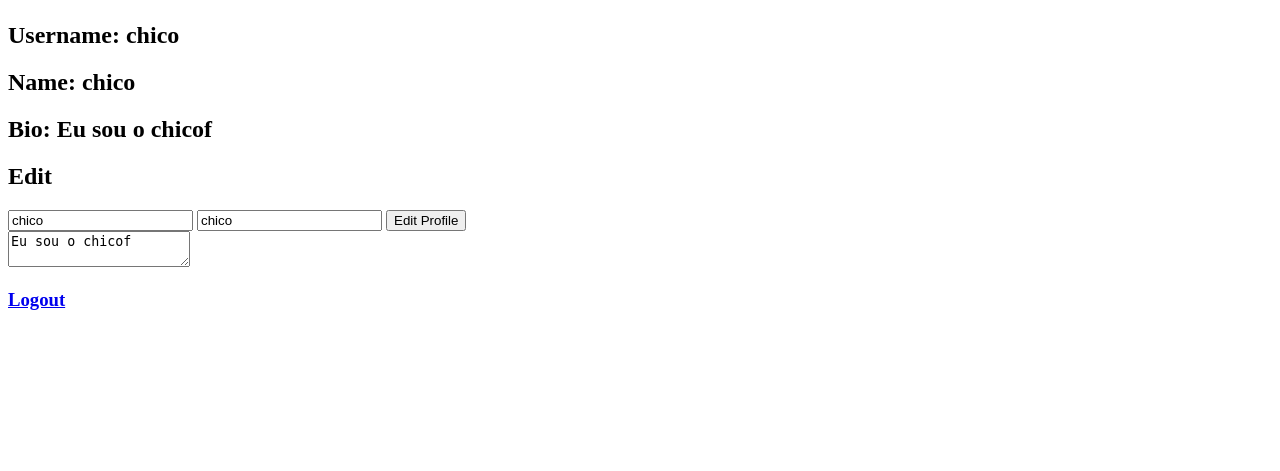
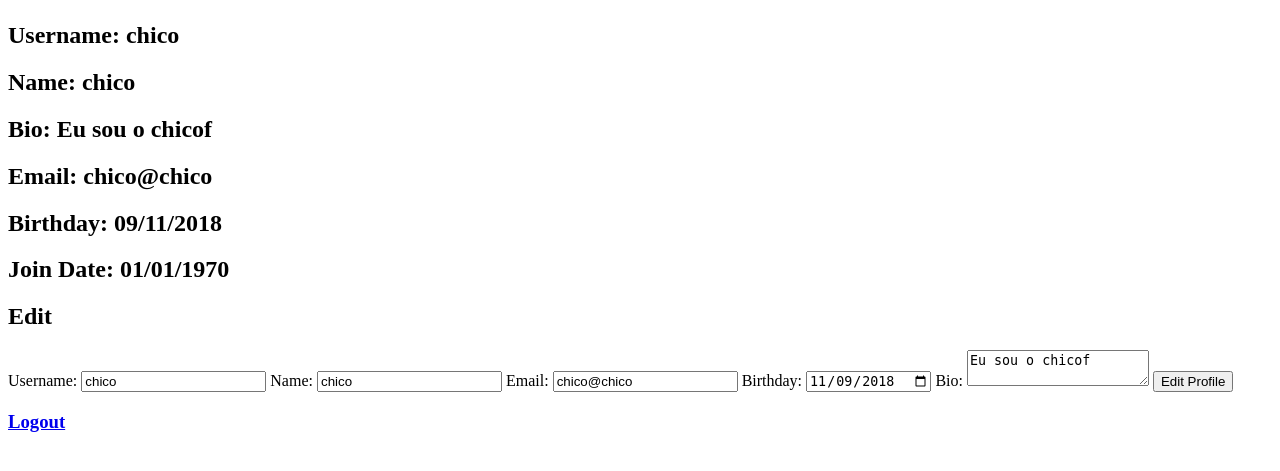
Before and after one commit to CiscoFrisco/LTW, a PHP site: page /pages/profile.php in a window 1280 px wide. Shown: the part 58-529 px from the top of the page. Run offline with PHP 8.4, Linux system fonts and the light colour scheme; the visitor is signed in with stand-in values (Sample User, id 1); data comes from the database, SQL or seed files in the repository; both versions use the stored data as it was after the commit.

Commit message:
Improved user profile

```diff
--- a/actions/action_edit_profile.php
+++ b/actions/action_edit_profile.php
@@ -5,10 +5,12 @@
 	$user_id = $_SESSION['user_id'];
 	$username = $_POST['username'];
 	$realname = $_POST['realname'];
+	$email = $_POST['email'];
+	$birthday = $_POST['birthday'];
 	$bio = $_POST['bio'];
 
 	try {
-		editUserInfo($user_id, $username, $realname, $bio);
+		editUserInfo($user_id, $username, $realname, $email, $birthday, $bio);
         header('Location: ../pages/profile.php');
     } catch (PDOException $e) {
         header('Location: ../pages/profile.php');
--- a/database/db_user.php
+++ b/database/db_user.php
@@ -3,8 +3,9 @@
 
 	function insertUser(&$user_id, $username, $email, $password) {
 		$db = Database::instance()->db();
-        $stmt = $db->prepare('INSERT INTO user VALUES(NULL, ?, ?, ?, NULL, NULL)');
-		$stmt->execute(array($username, $email, password_hash($password,PASSWORD_DEFAULT)));
+		$join_date = date("Y-m-d");
+        $stmt = $db->prepare('INSERT INTO user VALUES(NULL, ?, ?, ?, NULL, NULL, ?, NULL)');
+		$stmt->execute(array($username, $email, password_hash($password,PASSWORD_DEFAULT), $join_date));
 		$stmt = $db->prepare('SELECT user_id FROM user WHERE username = ?');
 		$stmt->execute(array($username));
 		$user = $stmt->fetch();
@@ -20,19 +21,28 @@
 		return password_verify($password, $user['password']);
 	}
 
-	function getUserInfo($user_id, &$username, &$realname, &$bio) {
+	function getUserInfo($user_id, &$username, &$realname, &$email, &$birthday, &$join_date, &$bio) {
 		$db = Database::instance()->db();
 		$stmt = $db->prepare('SELECT * FROM user WHERE user_id = ?');
 		$stmt->execute(array($user_id));
 		$user = $stmt->fetch();
 		$username = $user['username'];
+		$email = $user['email'];
 		$realname = $user['realname'];
+		$birthday = $user['birthday'];
+		$join_date = $user['join_date'];
 		$bio = $user['bio'];
 	}
 
-	function editUserInfo($user_id, $username, $realname, $bio) {
+	function editUserInfo($user_id, $username, $realname, $email, $birthday, $bio) {
 		$db = Database::instance()->db();
-		$stmt = $db->prepare('UPDATE user SET username = ?, realname = ?, bio = ? WHERE user_id = ?');
-		$stmt->execute(array($username, $realname, $bio, $user_id));
+		$stmt = $db->prepare('UPDATE user SET username = ?, realname = ?, email = ?, birthday = ?, bio = ? WHERE user_id = ?');
+		$stmt->execute(array($username, $realname, $email, $birthday, $bio, $user_id));
+	}
+
+	function formatDate($date){
+		$time = strtotime($date);
+		$formatted_date = date("d/m/Y",$time);
+		return $formatted_date;
 	}
 ?>
--- a/database/tidder.sql
+++ b/database/tidder.sql
@@ -4,6 +4,8 @@ CREATE TABLE user (
     email VARCHAR NOT NULL UNIQUE,
     password VARCHAR NOT NULL,
     realname VARCHAR,
+    birthday DATE,
+    join_date DATE,
 	bio VARCHAR
 );
 
--- a/pages/profile.php
+++ b/pages/profile.php
@@ -6,7 +6,10 @@
 		die(header('Location: login.php'));
 
 	$user_id = $_SESSION['user_id'];
-	getUserInfo($user_id, $username, $realname, $bio);
+	getUserInfo($user_id, $username, $realname, $email, $birthday, $join_date, $bio);
+
+	$formatted_birthday = formatDate($birthday);
+	$formatted_join_date = formatDate($join_date);
 ?>
 
 <!DOCTYPE html>
@@ -25,16 +28,26 @@
 	<h2>Username: <?=$username?></h2>
 	<h2>Name: <?=$realname?></h2>
 	<h2>Bio: <?=$bio?></h2>
+	<h2>Email: <?=$email?></h2>
+	<h2>Birthday: <?=$formatted_birthday?></h2>
+	<h2>Join Date: <?=$formatted_join_date?></h2>
 	<section id="edit">
 		<header>
 			<h2>Edit</h2>
 		</header>
-		<form method="post" action="../actions/action_edit_profile.php" id="edit_profile">
-			<input type="text" name="username" value="<?=$username?>" required>
-			<input type="text" name="realname" value="<?=$realname?>" required>
+		<form method="post" action="../actions/action_edit_profile.php">
+			<label for="username">Username:</label>
+				<input type="text" name="username" value="<?=$username?>" id="username" required>
+			<label for="realname">Name:</label>
+				<input type="text" name="realname" value="<?=$realname?>" id="realname" >
+			<label for="email">Email:</label>
+				<input type="email" name="email" value="<?=$email?>" id="email" required>
+			<label for="birthday">Birthday:</label>
+				<input type="date" name="birthday" value="<?=$birthday?>" id="birthday">
+			<label for="bio">Bio:</label>
+				<textarea name="bio" id="bio"><?=$bio?></textarea>
 			<input type="submit" value="Edit Profile">
 		</form>
-		<textarea name="bio" form="edit_profile"><?=$bio?></textarea>
 	</section>
 	<section id="logout">
 		<header>
```
Also changed, not shown: database/tidder.db.
